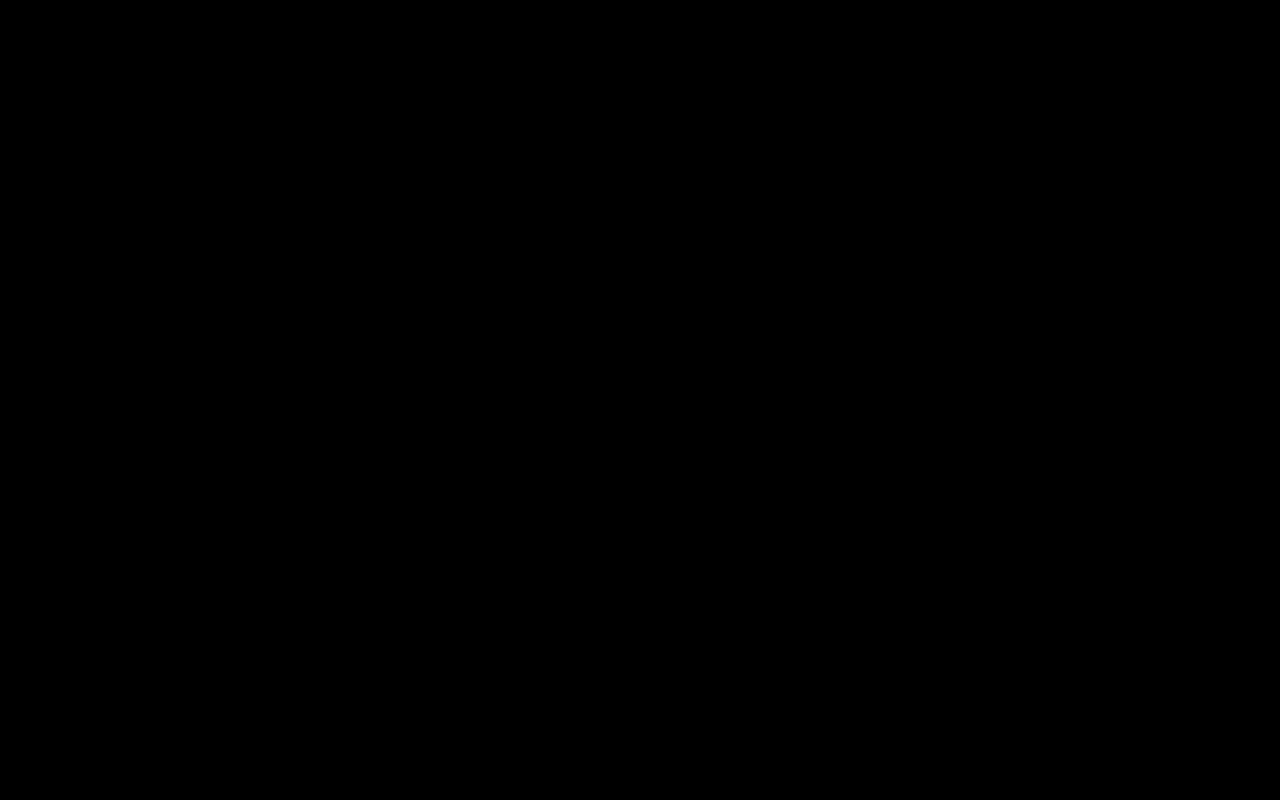
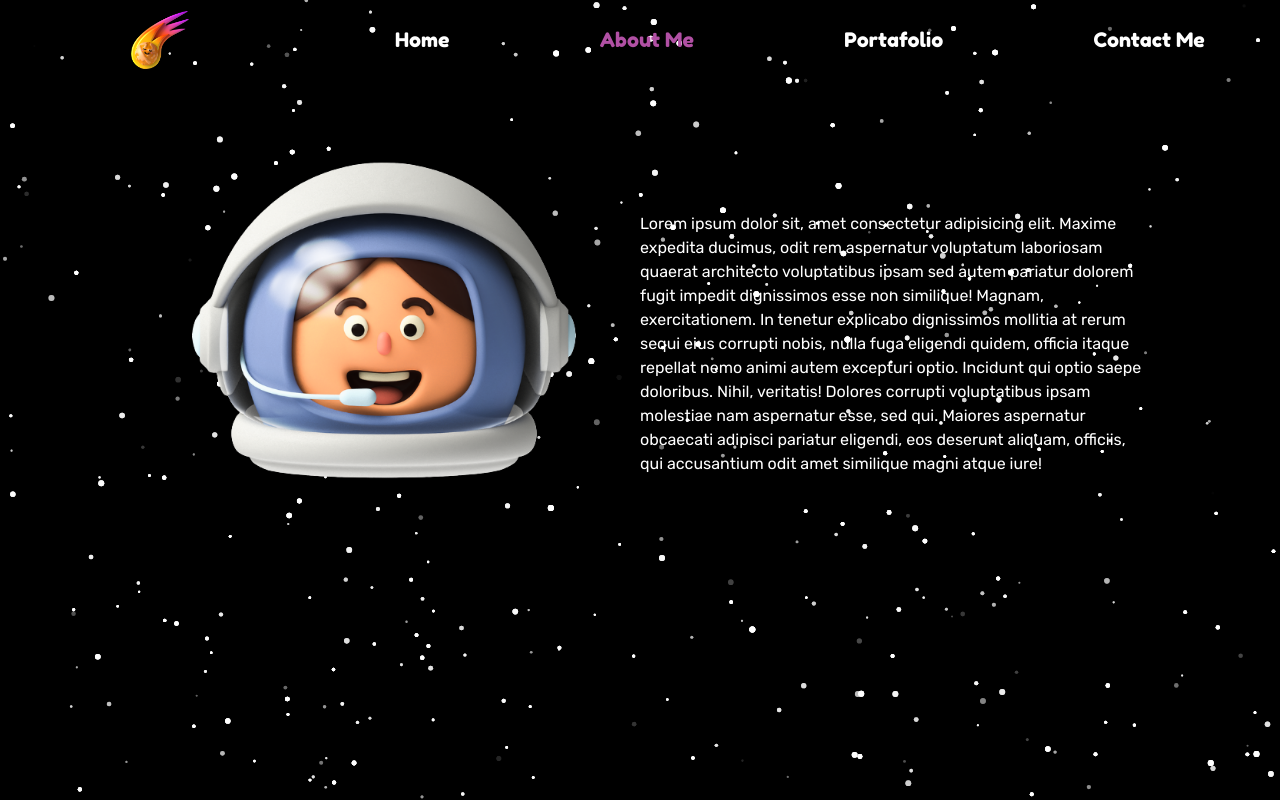
Before and after one commit to majoalba20/Portafolio, a React (Vite) app: page /about in a window 1280 px wide. Before the commit this address had no page. Built offline with nearby package versions, Linux system fonts and the light colour scheme.

Commit message:
adding new pages and routes

```diff
--- a/src/App.jsx
+++ b/src/App.jsx
@@ -1,5 +1,7 @@
-import Navbar from './components/Navbar'
 import Landing from './pages/Landing'
+import About from './pages/About'
+import Portafolio from './pages/Portafolio'
+import Contact from './pages/Contact'
 import { BrowserRouter, Route, Routes } from 'react-router-dom'
 
 function App() {
@@ -9,6 +11,9 @@ function App() {
       <BrowserRouter>
         <Routes>
           <Route path='/' element={<Landing/>} />
+          <Route path='/about' element={<About/>} />
+          <Route path='/portafolio' element={<Portafolio/>} />
+          <Route path='/contact' element={<Contact/>} />
           <Route path='*' element={<div>404 Not Found</div>}/>
         </Routes>
       </BrowserRouter>
```
